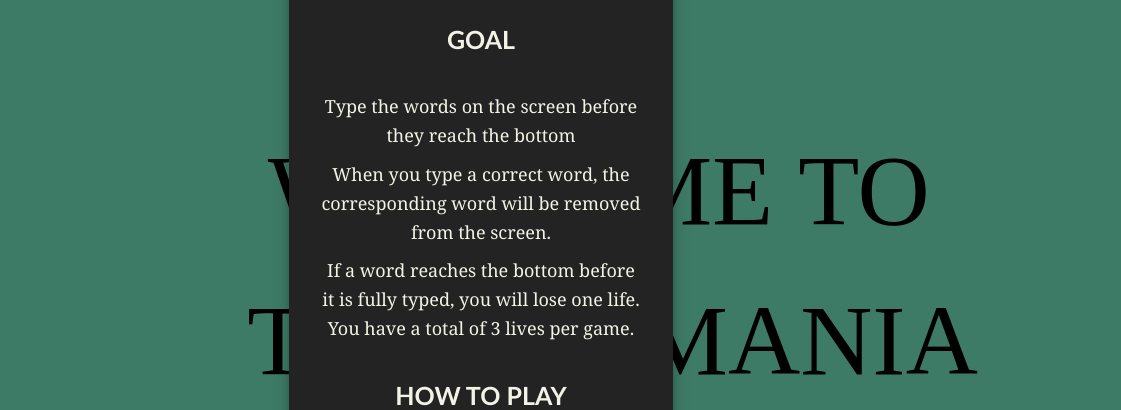
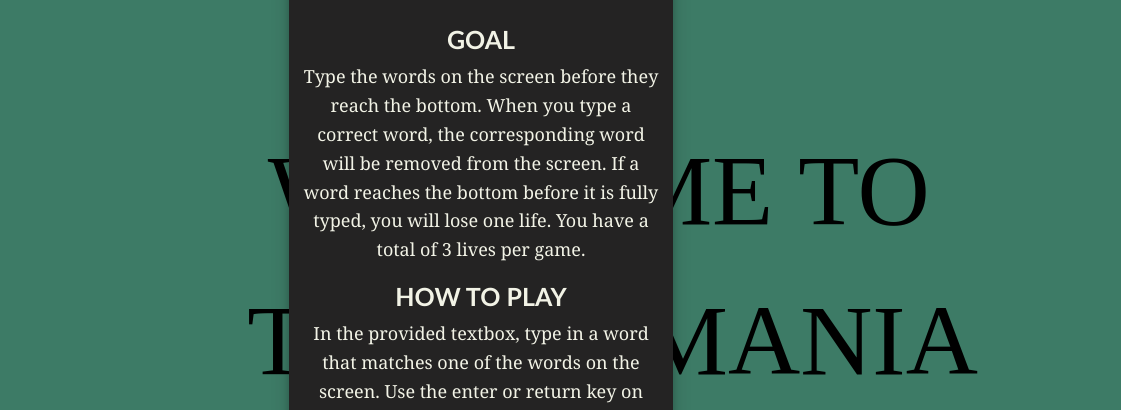
Before and after one commit to chayacohen/Typing-Mania, a website: page index.html in a window 1280 px wide. Shown: the part 164-574 px from the top of the page, 159-1280 px from the left. Drawn offline with Linux system fonts and the light colour scheme.

Commit message:
goal body in one paragraph

```diff
--- a/index.html
+++ b/index.html
@@ -39,21 +39,7 @@
             <p class="modal-body">
                 <h3 class="modal-body" id="goal-header">GOAL</h3>
                 <p class="modal-body" id="goal-body">
-                    <ul class="goal-list">
-                        <li class="modal-body" id="goal-body">
-                            Type the words on the screen before they reach the bottom
-                        </li>
-
-                        <li class="modal-body" id="goal-body">
-                            When you type a correct word, the corresponding word will be removed from the screen.
-                        </li>
-                        <li class="modal-body" id="goal-body">
-                            If a word reaches the bottom before it is fully typed, you will lose one life. You have a total of 3 lives per game.
-                        </li>
-                    </ul>
-                     <!-- - Type the words on the screen before they reach the bottom.
-                     - When you type a correct word, the corresponding word will be removed from the screen.
-                     - If a word reaches the bottom before it is fully typed, you will lose one life. You have a total of 3 lives per game. -->
+                    Type the words on the screen before they reach the bottom. When you type a correct word, the corresponding word will be removed from the screen. If a word reaches the bottom before it is fully typed, you will lose one life. You have a total of 3 lives per game.
                 </p>
                 <h3 class="modal-body" id="how-to-play">HOW TO PLAY</h3>
                 <p class="modal-body" id="how-to-play-body">
```
